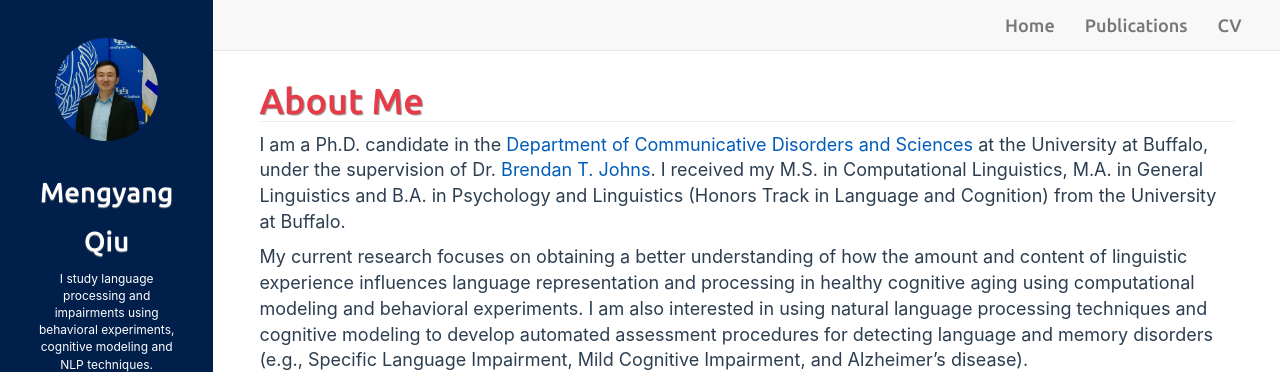
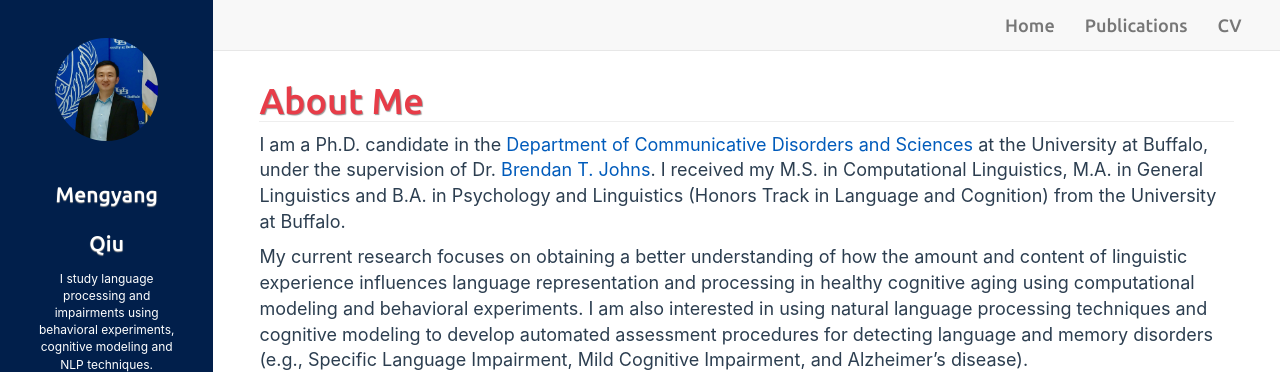
Before and after one commit to mengyangq/mengyangq.github.io, a Jekyll site: the page built from index.html, in a window 1280 px wide. Shown: the top 372 px of the page. Built offline with Jekyll 4.4.1, drawn with Linux system fonts in a browser that asks for light colours; nearby versions of some CDN libraries; a style sheet for code colours, icons or effects is not loaded.

Commit message:
Sun Oct 11 22:55:56 EDT 2020

```diff
--- a/_includes/sidebar.html
+++ b/_includes/sidebar.html
@@ -13,7 +13,7 @@
 <!-- sidebar.html -->
 <div class="sidebar-header" role="banner">
   <h3 class="title">
-    <a href="{{ site.BASE_PATH }}/" style="font-size: 2.75rem">{{ site.title }}</a>
+    <a href="{{ site.BASE_PATH }}/" style="font-size: 1.65vw">{{ site.title }}</a>
   </h3>
 </div>
 
```
